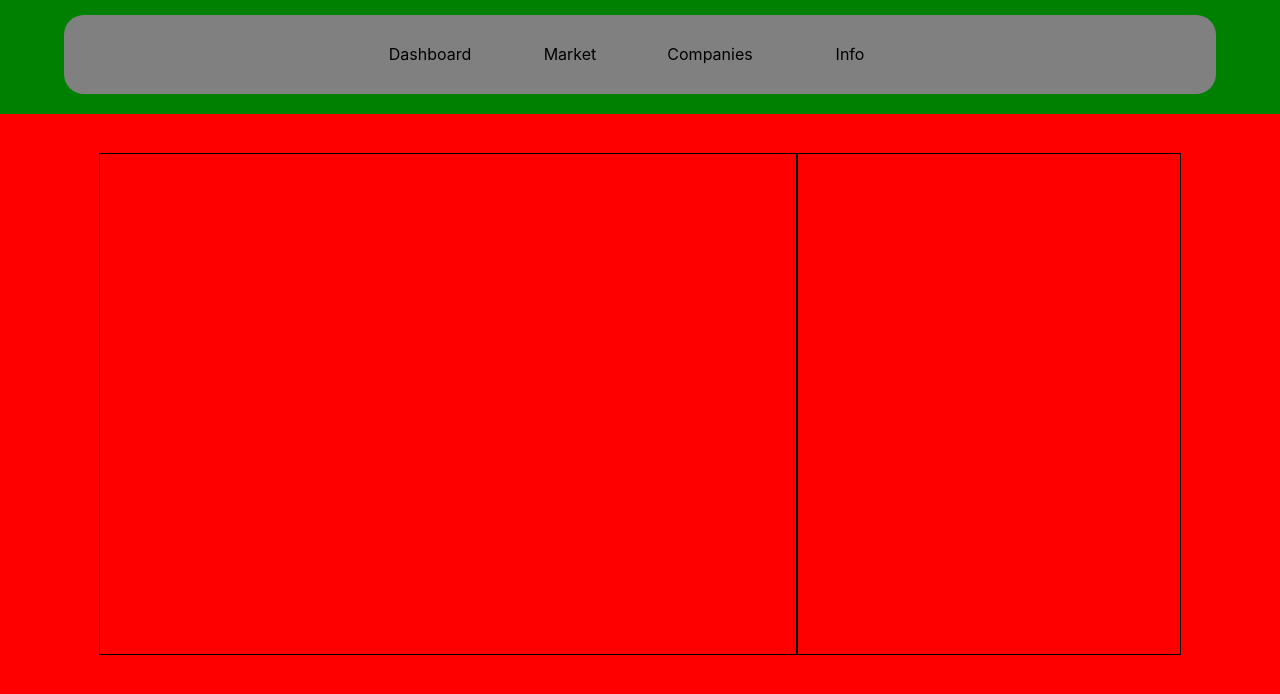
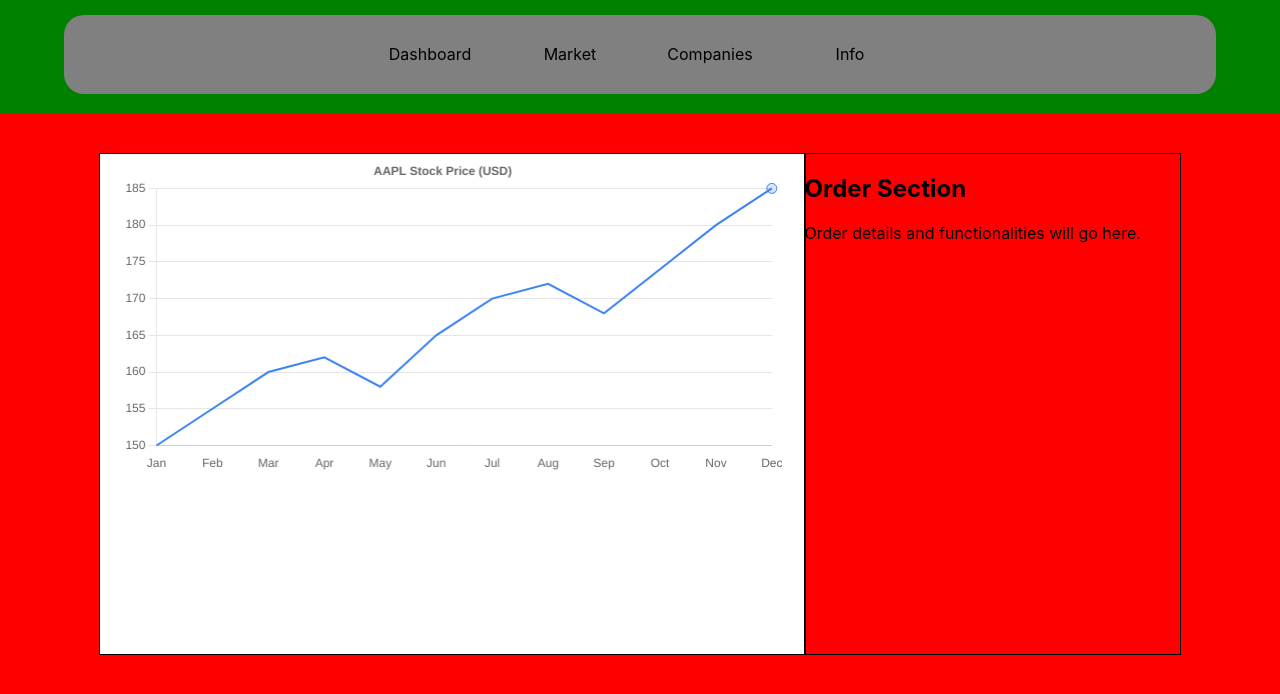
Before and after one commit to vepaan/market, a React (Create React App) app in the folder frontend/: page /market in a window 1280 px wide. Shown: the top 694 px of the page. Built offline with nearby package versions, Linux system fonts and the light colour scheme.

Commit message:
toggling chart features

```diff
--- a/frontend/src/App.css
+++ b/frontend/src/App.css
@@ -61,6 +61,9 @@
   position: relative;
   top: 40px;
   margin-left: 100px;
+  background-color: white;
+  padding-left: 0px;
+  padding-right: 20px;
 }
 
 .order-section{
--- a/frontend/src/pages/market.js
+++ b/frontend/src/pages/market.js
@@ -1,12 +1,143 @@
-import React from 'react';
+import React, { useEffect, useState } from 'react';
+import { Line } from 'react-chartjs-2';
+import axios from 'axios';
+import {
+  Chart as ChartJS,
+  LineElement,
+  PointElement,
+  LinearScale,
+  CategoryScale, // Register category scale for x-axis
+  Title,
+  Tooltip,
+  Legend,
+} from 'chart.js';
 
-function Dashboard() {
+ChartJS.register(LineElement, PointElement, LinearScale, CategoryScale, Title, Tooltip, Legend);
+
+
+function Market() {
+  const [chartData, setChartData] = useState(null);
+
+  useEffect(() => {
+    // Mock data for AAPL stock prices (monthly intervals)
+    const fetchStockData = async () => {
+      try {
+        const response = await axios.get(
+          'https://api.example.com/aapl-stock-data', // Replace with real API endpoint
+          { params: { interval: '1mo', range: '1y' } }
+        );
+
+        //mock data
+        const data = response.data;
+
+        setChartData({
+          labels: data.labels,
+          datasets: [
+            {
+              label: 'AAPL Stock Price (USD)',
+              data: data.prices,
+              borderColor: '#3b82f6',
+              backgroundColor: 'rgba(59, 130, 246, 0.2)',
+              fill: true,
+            },
+          ],
+        });
+      } catch (error) {
+        console.error('Error fetching stock data:', error);
+      }
+    };
+
+    //hardcoded data
+    setChartData({
+      labels: ['Jan', 'Feb', 'Mar', 'Apr', 'May', 'Jun', 'Jul', 'Aug', 'Sep', 'Oct', 'Nov', 'Dec'],
+      datasets: [
+        {
+          //label: 'AAPL Stock Price (USD)',
+          data: [150, 155, 160, 162, 158, 165, 170, 172, 168, 174, 180, 185],
+          borderColor: '#3b82f6',
+          backgroundColor: 'rgba(59, 130, 246, 0.2)',
+          fill: true,
+        },
+      ],
+    });
+
+    // fetchStockData();
+  }, []);
+
   return (
     <div className='market'>
-      <div className='chart-section'></div>
-      <div className='order-section'></div>
+      <div className='chart-section'>
+        {chartData ? (
+          <Line
+            data={chartData}
+            options={{
+              responsive: true,
+              plugins: {
+                legend: {
+                  display: false,
+                  position: 'top',
+                },
+                title: {
+                  display: true,
+                  text: 'AAPL Stock Price (USD)',
+                },
+              },
+              scales: {
+                x: {
+                  title: {
+                    display: true,
+                    //text: 'Month',
+                  },
+                  grid: {
+                    display: false, // Show gridlines
+                    drawOnChartArea: true, // Toggle visibility of horizontal gridlines
+                    color: 'rgba(0, 0, 0, 0.1)', // Light gray color for lines
+                  },
+                },
+                y: {
+                  title: {
+                    display: true,
+                    //text: 'Price (USD)',
+                  },
+                  grid: {
+                    display: true, // Show gridlines
+                    drawOnChartArea: true, // Toggle visibility of horizontal gridlines
+                    color: 'rgba(0, 0, 0, 0.1)', // Light gray color for lines
+                  },
+                  beginAtZero: false,
+                },
+              },
+              elements: {
+                line: {
+                  borderWidth: 2, // Line thickness
+                  borderColor: '#3b82f6', // Line color
+                },
+                point: {
+                  radius: (ctx) => {
+                    // Show points only for the latest data point
+                    const dataIndex = ctx.dataIndex; // Index of the data point
+                    const datasetLength = ctx.dataset.data.length; // Total number of data points
+                    return dataIndex === datasetLength - 1 ? 5 : 0; // Show radius 5 for the latest, 0 for others
+                  },
+                  hoverRadius: (ctx) => {
+                    const dataIndex = ctx.dataIndex;
+                    const datasetLength = ctx.dataset.data.length;
+                    return dataIndex === datasetLength - 1 ? 7 : 0; // Show radius 7 on hover for the latest
+                  },
+                },
+              },
+            }}
+          />
+        ) : (
+          <p>Loading chart...</p>
+        )}
+      </div>
+      <div className='order-section'>
+        <h2>Order Section</h2>
+        <p>Order details and functionalities will go here.</p>
+      </div>
     </div>
   );
 }
 
-export default Dashboard;
+export default Market;
```
